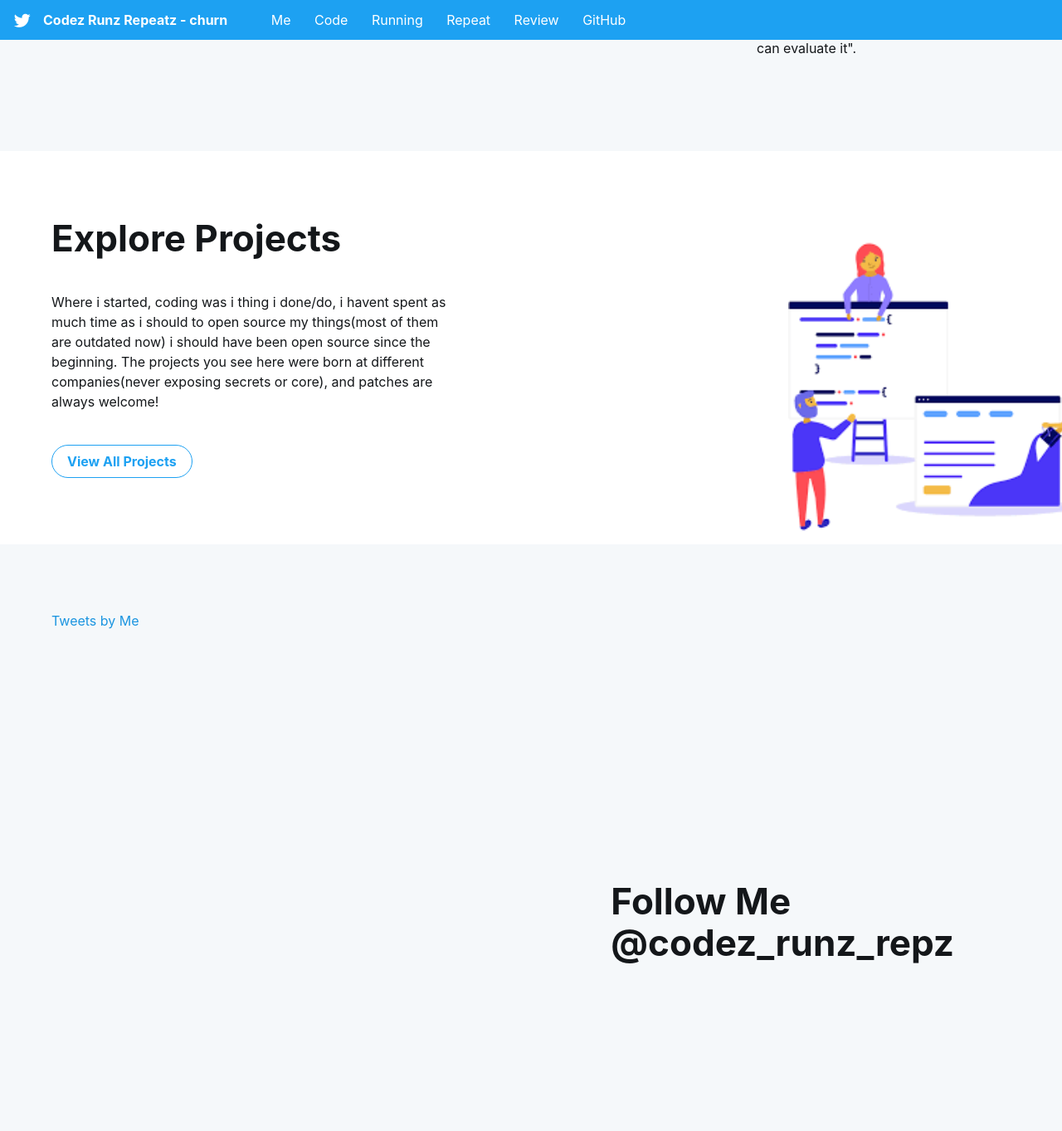
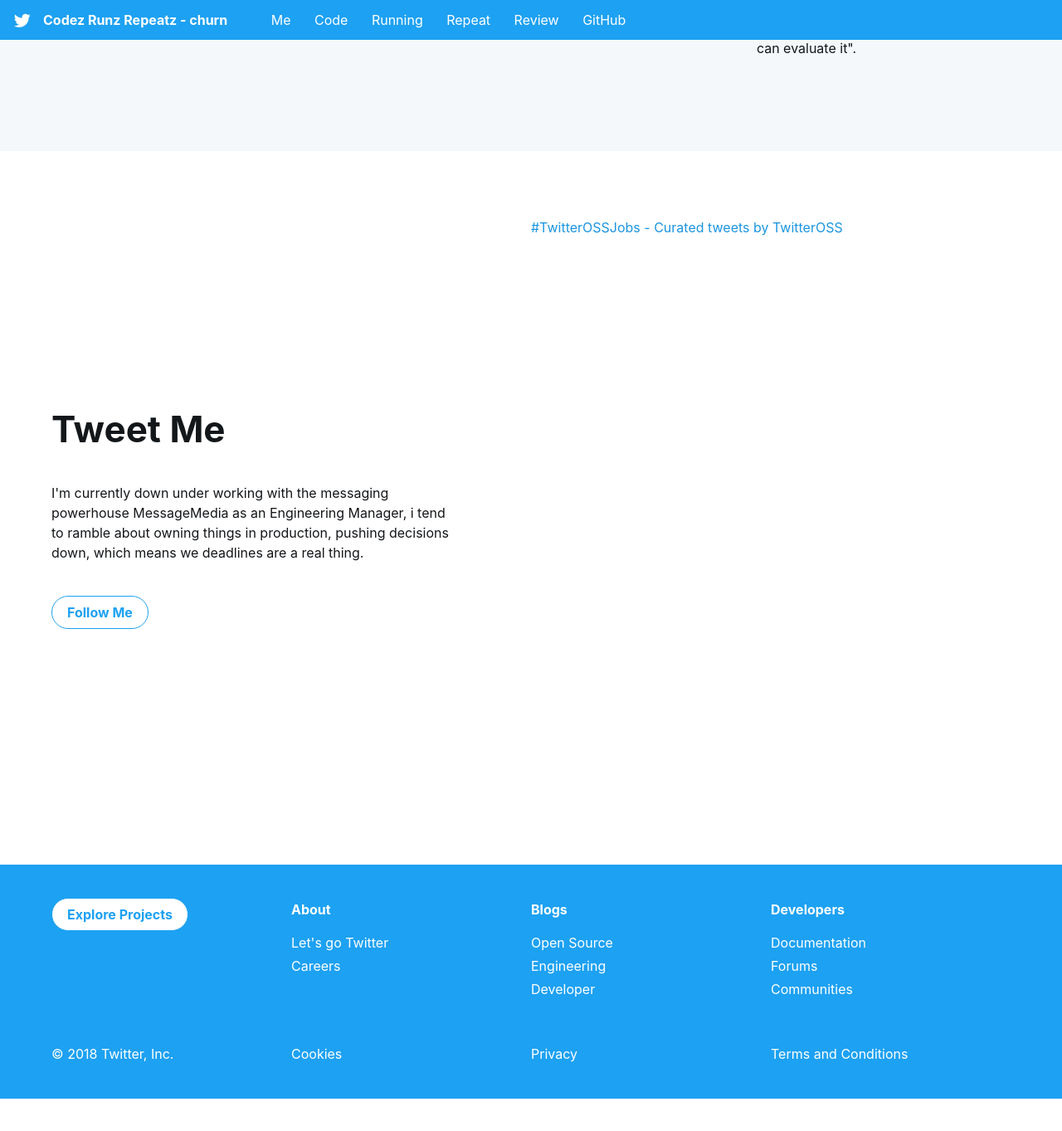
Before and after one commit to codez-runz-repeatz/codez-runz-repeatz.github.io, a Jekyll site: the page built from index.html, in a window 1280 px wide and 1400 px high, scrolled down 1133 px. Shown: the top 1363 px of the window at 83% size. Built offline with Jekyll 4.4.1, drawn with Linux system fonts in a browser that asks for light colours; some web fonts are replaced; comment, search, counter and statistics services are not loaded; after the commit the page ends 2457 px from its top, so only the background shows below that; some of the changed text lies outside the part shown.

Commit message:
index-simple

```diff
--- a/index.html
+++ b/index.html
@@ -53,53 +53,17 @@
     </div>
 </div>
 
-<!-- Explore Projects -->
-
-<div class="section explore-projects">
-    <div class="Grid container">
-        <div class="Grid-cell left-text u-size5of12 u-after1of12">
-            <h1 class="small-title mega-margin">Explore Projects</h1>
-            <p class="mega-margin">Where i started, coding was i thing i done/do, i havent spent as much time as i should to open source my things(most of them are outdated now) i should have been open source since the beginning.  The projects you see here were born at different companies(never exposing secrets or core), and patches are always welcome!</p>
-            <button onclick="window.open('https://github.com/codez-runz-repeatz')" type="button" class="Button Button--large">View All Projects</button>
-        </div>
-        <div class="Grid-cell explore-projects-blank"></div>
-    </div>
-</div>
-
-<!-- Follow Us @TwitterOSS -->
-
-<div class="grey section">
-    <div class="Grid container">
-        <div id="open-source-timeline" class="Grid-cell timeline-cell u-size1of2">
-            <a class="twitter-timeline" data-height="700px" href="https://twitter.com/codez_runz_repZ?ref_src=twsrc%5Etfw">Tweets by Me</a> <script async src="https://platform.twitter.com/widgets.js" charset="utf-8"></script>
-        </div>
-    </div>
-</div>
-
-<div class="section">
-    <div class="Grid container">
-            <div class="Grid-cell timeline-cell u-size1of2">
-                    <a class="twitter-timeline" data-height="700px" data-partner="tweetdeck" href="https://twitter.com/TwitterOSS/timelines/1028044487681925121?ref_src=twsrc%5Etfw">#TwitterOSSJobs - Curated tweets by TwitterOSS</a> <script async src="https://platform.twitter.com/widgets.js" charset="utf-8"></script>
-                </div>
-        <div id="career-text" class="Grid-cell left-text u-size5of12 u-after1of12 same-mega-margin">
-            <h1 class="small-title mega-margin career-title">Join the Flock</h1>
-            <p class="mega-margin">We are always on the lookout for innovative and creative individuals who are passionate about building a platform where all voices can be heard.</p>
-            <button onclick="window.open('https://careers.twitter.com')" type="button" class="Button Button--large">View All Careers</button>
-        </div>
-    </div>
-</div>
-
-<!-- Join the Flock -->
+<!-- Join the Flock Remix -->
 
 <div class="section">
     <div class="Grid container">
         <div id="career-text" class="Grid-cell left-text u-size5of12 u-after1of12 same-mega-margin">
-            <h1 class="small-title mega-margin career-title">Join the Flock</h1>
-            <p class="mega-margin">We are always on the lookout for innovative and creative individuals who are passionate about building a platform where all voices can be heard.</p>
-            <button onclick="window.open('https://careers.twitter.com')" type="button" class="Button Button--large">View All Careers</button>
+            <h1 class="small-title mega-margin career-title">Tweet Me</h1>
+            <p class="mega-margin">I'm currently down under working with the messaging powerhouse MessageMedia as an Engineering Manager, i tend to ramble about owning things in production, pushing decisions down, which means we deadlines are a real thing.</p>
+            <button onclick="window.open('https://twitter.com/codez_runz_repz')" type="button" class="Button Button--large">Follow Me</button>
         </div>
         <div class="Grid-cell timeline-cell u-size1of2">
-            <a class="twitter-timeline" data-height="700px" data-partner="tweetdeck" href="https://twitter.com/TwitterOSS/timelines/1028044487681925121?ref_src=twsrc%5Etfw">#TwitterOSSJobs - Curated tweets by TwitterOSS</a> <script async src="https://platform.twitter.com/widgets.js" charset="utf-8"></script>
+            <a class="twitter-timeline" data-height="700px" data-partner="tweetdeck" href="https://twitter.com/codez_runz_repZ?ref_src=twsrc%5Etfw">#TwitterOSSJobs - Curated tweets by TwitterOSS</a> <script async src="https://platform.twitter.com/widgets.js" charset="utf-8"></script>
         </div>
     </div>
 </div>
```
